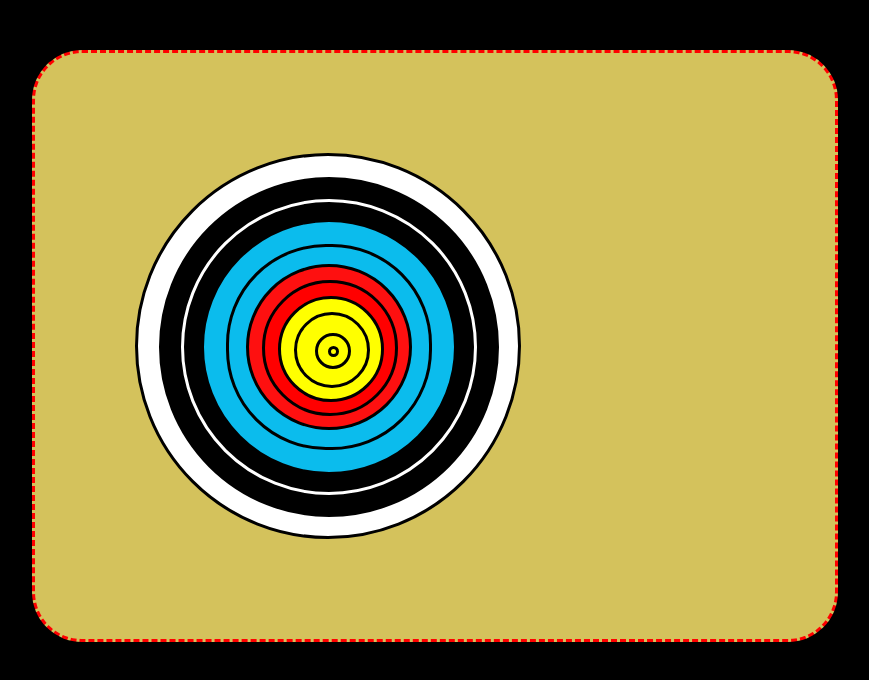
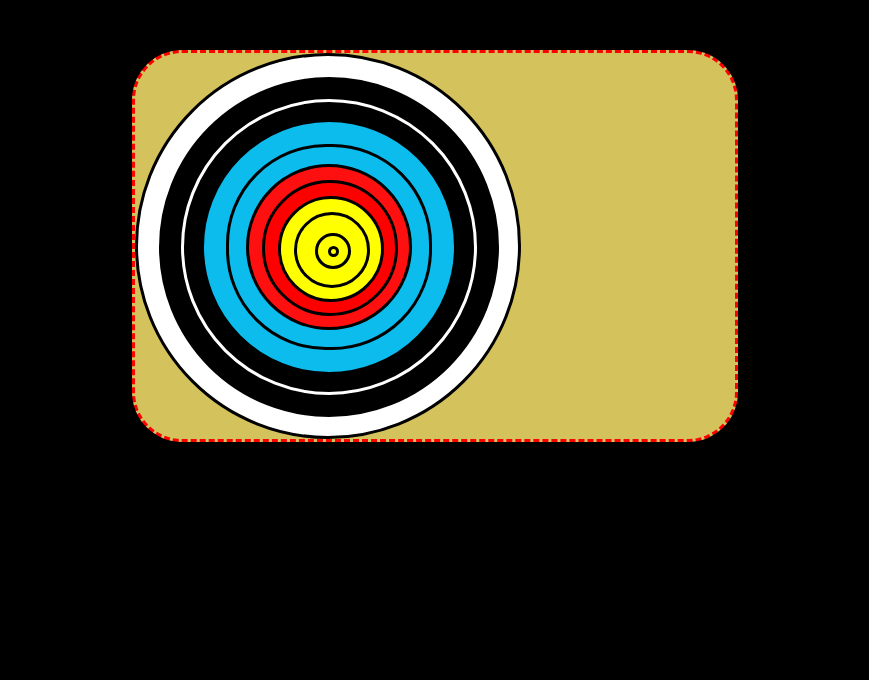
Before and after one commit to Anveshdonga/task-26-12-23, a plain HTML site: page index.html in a window 1280 px wide. Shown: the whole page, without its empty margins (205-1074 px from the left). Drawn offline with Linux system fonts and the light colour scheme.

Commit message:
Update index.html

```diff
--- a/index.html
+++ b/index.html
@@ -10,7 +10,7 @@
          background-color: rgb(212, 194, 92);
          height: 100;
          width: 600px;
-         padding: 100px;
+         padding:  padding-left:100px;;
          border: dashed red;
          border-radius: 50px;
 }
```
